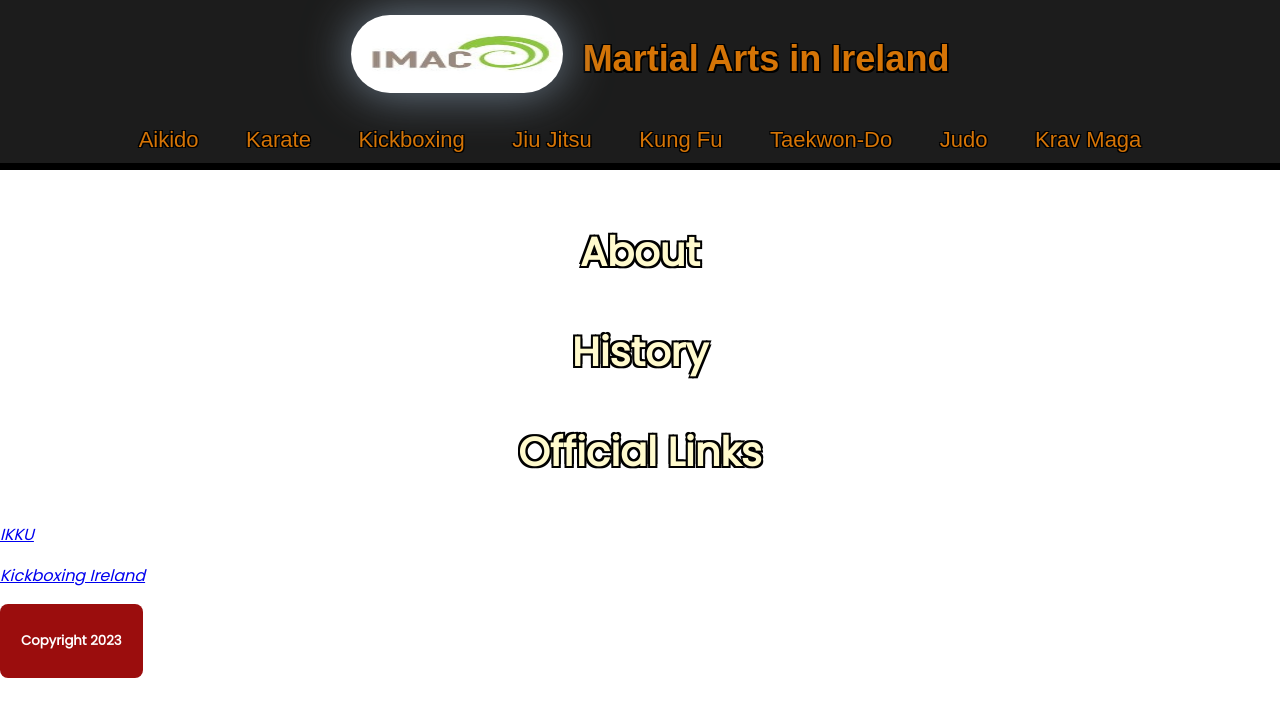
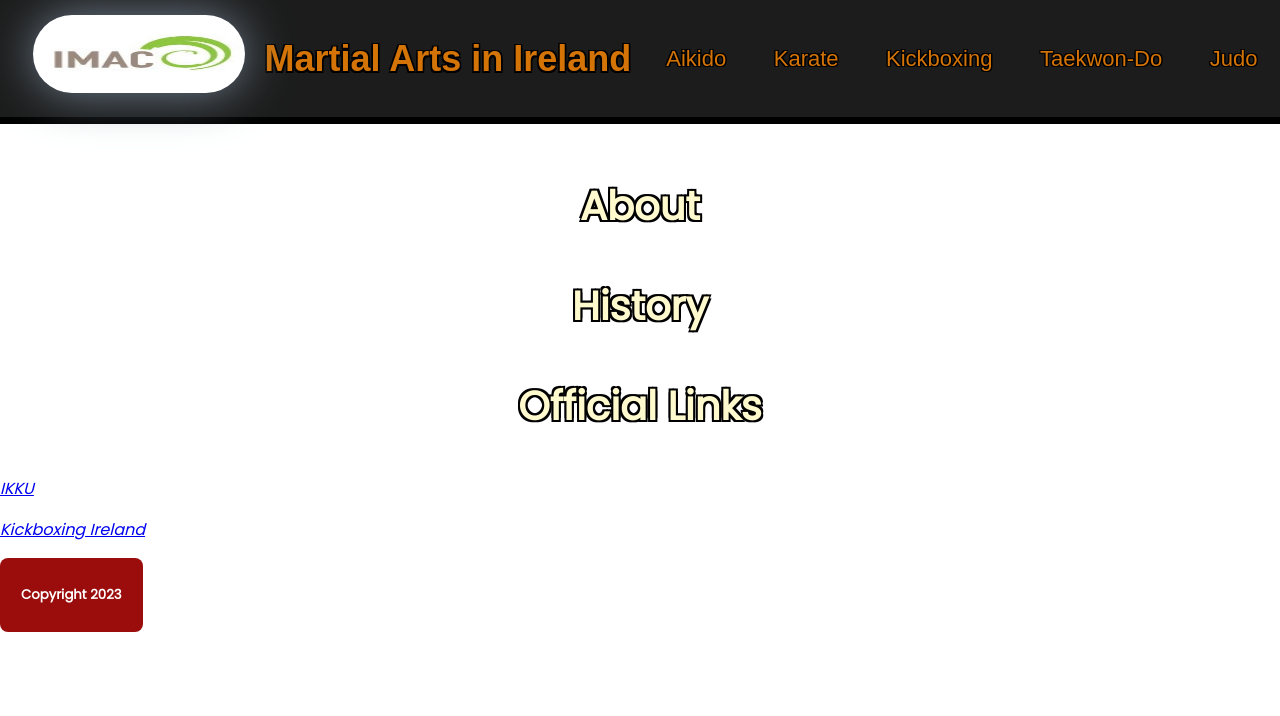
Before and after one commit to shanmur2706/shanmur2706.github.io, a plain HTML site: page judo.html in a window 1280 px wide. Drawn offline with Linux system fonts and the light colour scheme.

Commit message:
Update judo.html

```diff
--- a/judo.html
+++ b/judo.html
@@ -21,14 +21,11 @@
             <li><a href="index.html" ><h1><b>Martial Arts in Ireland</b></h1></a></li>
         </div>
         <div class="menu">
-            <li><a href="aikido.html">Aikido</a></li>
-            <li><a href="karate.html">Karate</a></li>
-            <li><a href="kickboxing.html">Kickboxing</a></li>
-            <li><a href="jiujitsu.html">Jiu Jitsu</a></li>
-            <li><a href="kungfu.html">Kung Fu</a></li>
-            <li><a href="taekwondo.html">Taekwon-Do</a></li>
-            <li><a href="judo.html">Judo</a></li>
-            <li><a href="kravmaga.html">Krav Maga</a></li>
+                <li><a href="aikido.html">Aikido</a></li>
+                <li><a href="karate.html">Karate</a></li>
+                <li><a href="kickboxing.html">Kickboxing</a></li>
+                <li><a href="taekwondo.html">Taekwon-Do</a></li>
+                <li><a href="judo.html">Judo</a></li>
         </div>
     </nav>
 
```
